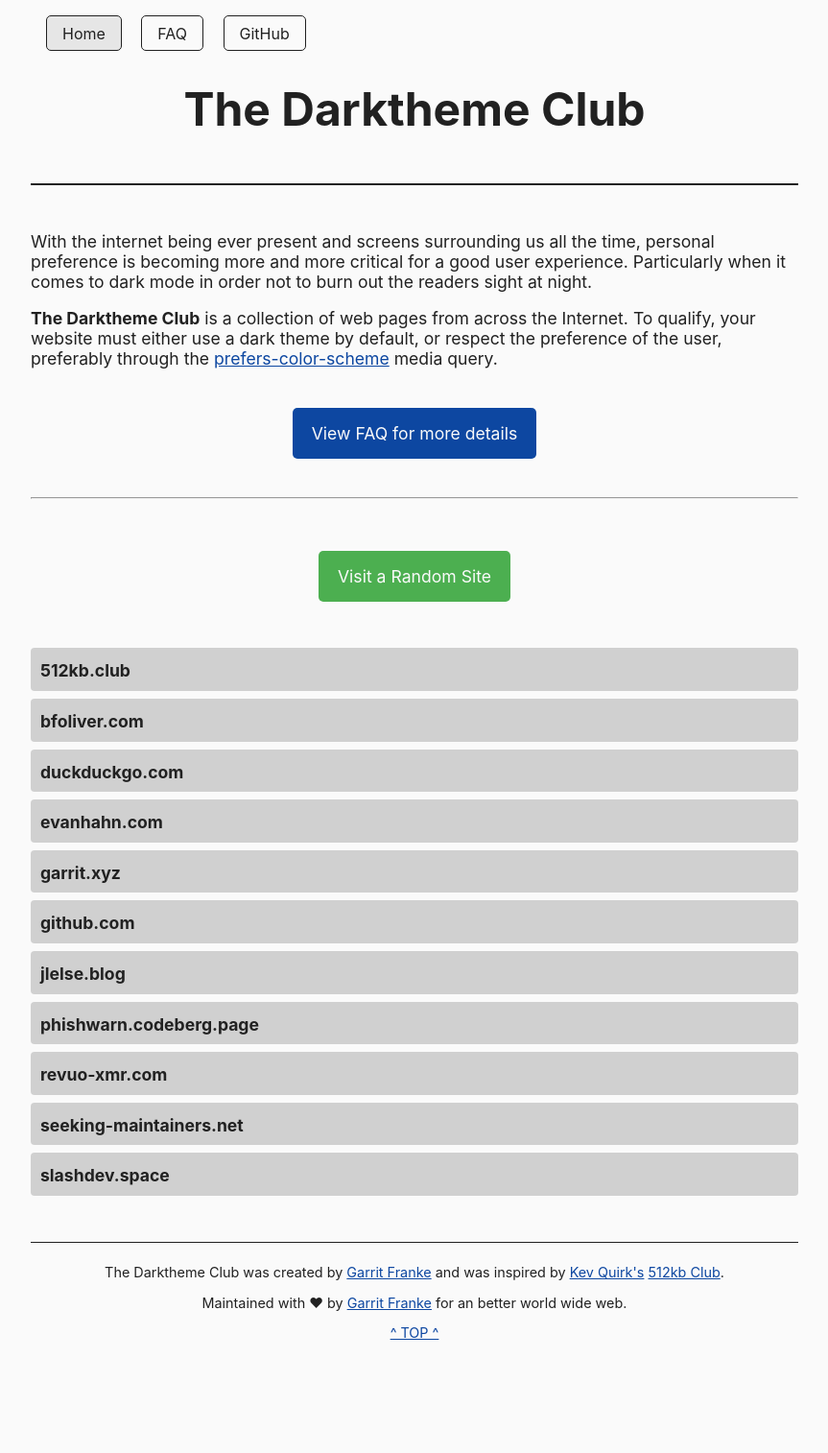
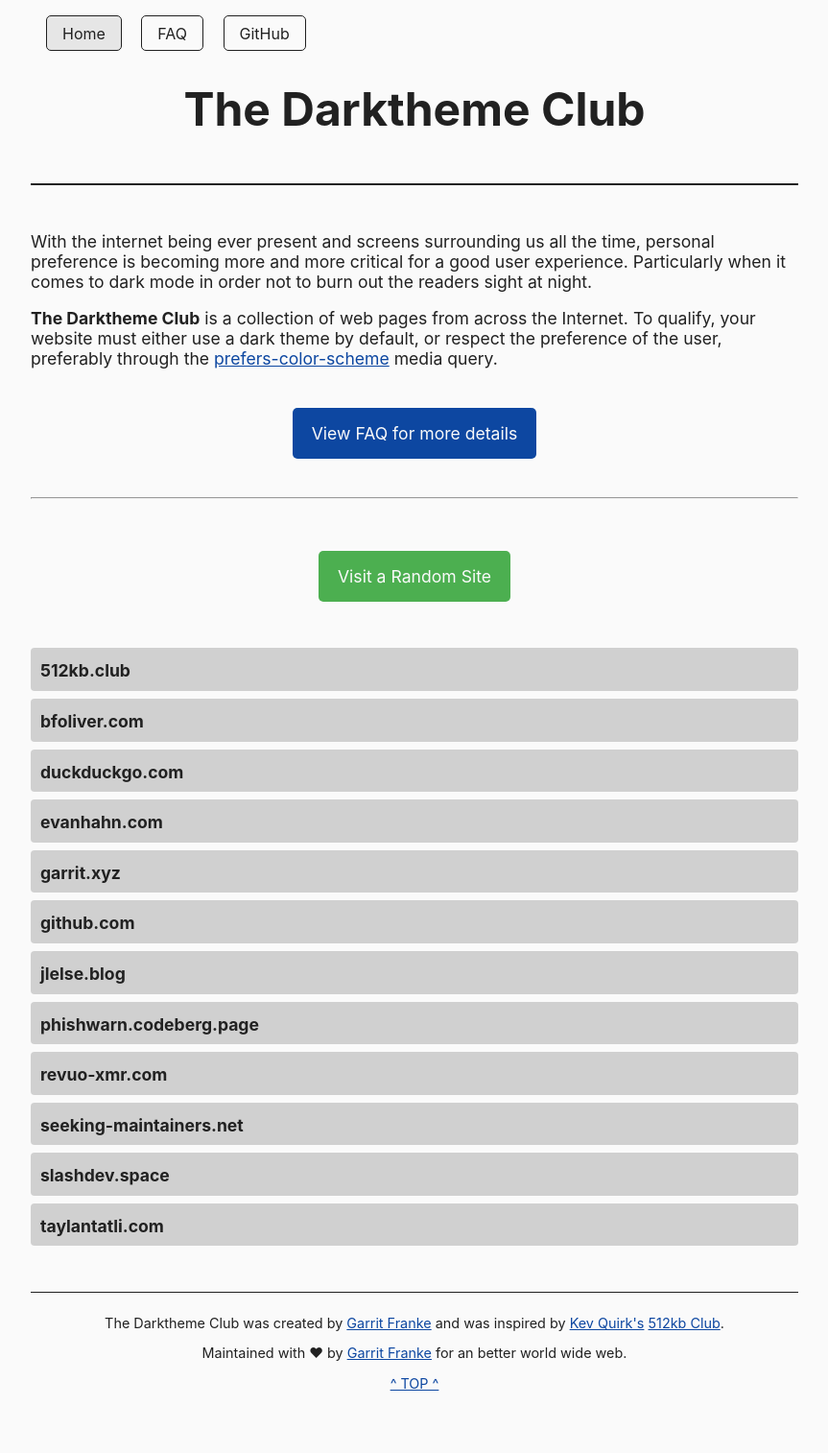
Before and after one commit to katherinek727/darktheme.club, a Jekyll site: the page built from index.md, in a window 1280 px wide. Shown: the whole page at 96% size, without its empty margins (208-1071 px from the left). Built offline with Jekyll 4.4.1, drawn with Linux system fonts in a browser that asks for light colours; before the commit the page ends 1461 px from its top, so only the background shows below that.

Commit message:
Add taylantatli.com

```diff
--- a/_data/sites.yml
+++ b/_data/sites.yml
@@ -52,3 +52,8 @@
   url: https://slashdev.space/
   method: mediaquery
   last_checked: 2022-04-16
+
+- domain: taylantatli.com
+  url: https://taylantatli.com/
+  method: mediaquery
+  last_checked: 2022-07-17
```
